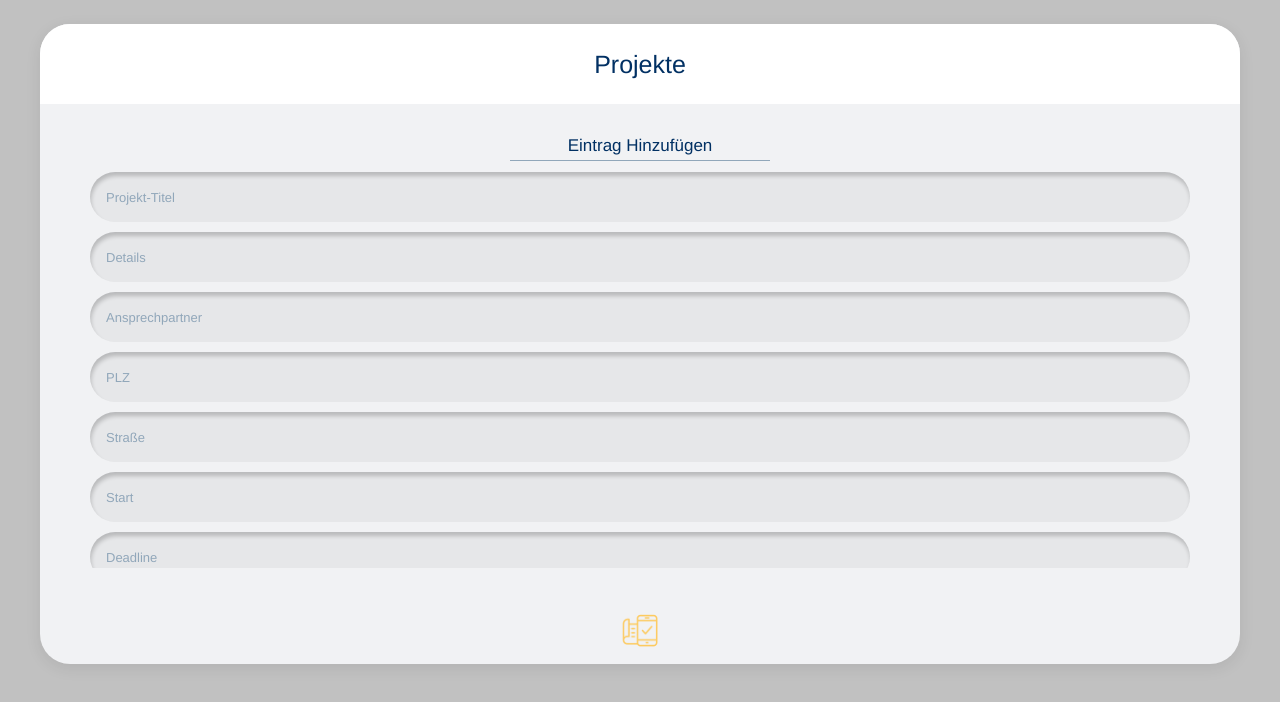
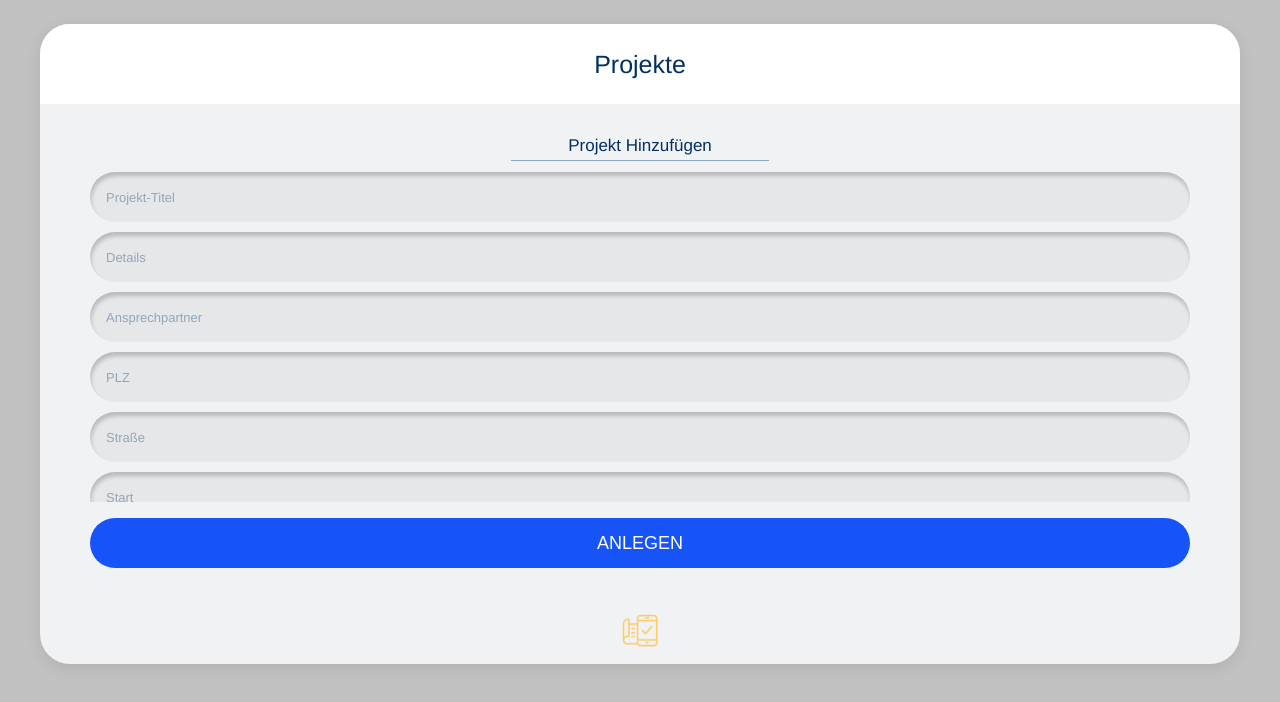
Before and after one commit to edwingutar/smartBauDoc, an Angular app in the folder frontend/: page /AddProject in a window 1280 px wide. Shown: the top 702 px of the page. Built offline with nearby package versions, Linux system fonts and the light colour scheme.

Commit message:
AddProject Confirm Button soll immer Sichtbar sein + Titel geändert

```diff
--- a/frontend/src/app/components/add-project/add-project.component.html
+++ b/frontend/src/app/components/add-project/add-project.component.html
@@ -2,7 +2,7 @@
   [title]= windowTitle>
 
   <div class="AufgabeTitel">
-    <span class="underline-text">Eintrag Hinzufügen</span>
+    <span class="underline-text">Projekt Hinzufügen</span>
   </div>
 
   <div class="inputFelder">
@@ -35,11 +35,11 @@
       [(fieldValue)]=project.dDate>
     </app-input-field>
 
-    <app-confirm-button
-      title="ANLEGEN"
-      [onClick]="saveClick">
-    </app-confirm-button>
-
   </div>
 
+  <app-confirm-button
+    title="ANLEGEN"
+    [onClick]="saveClick">
+  </app-confirm-button>
+
 </app-window-title>
```
